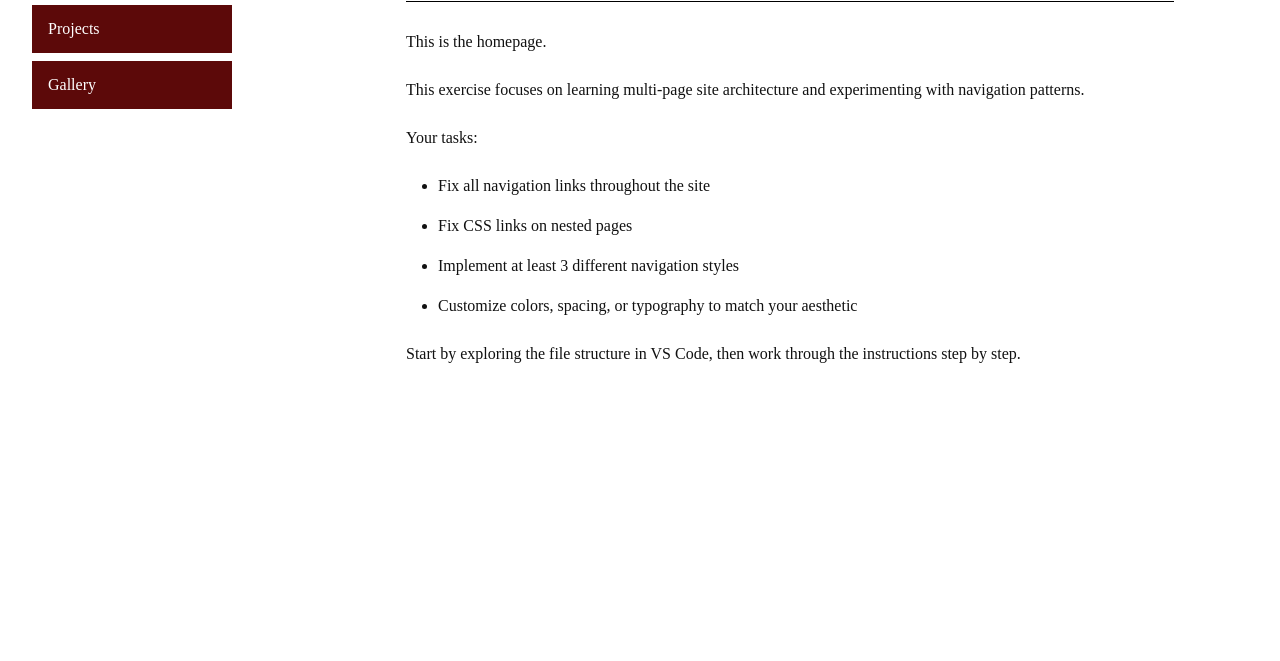
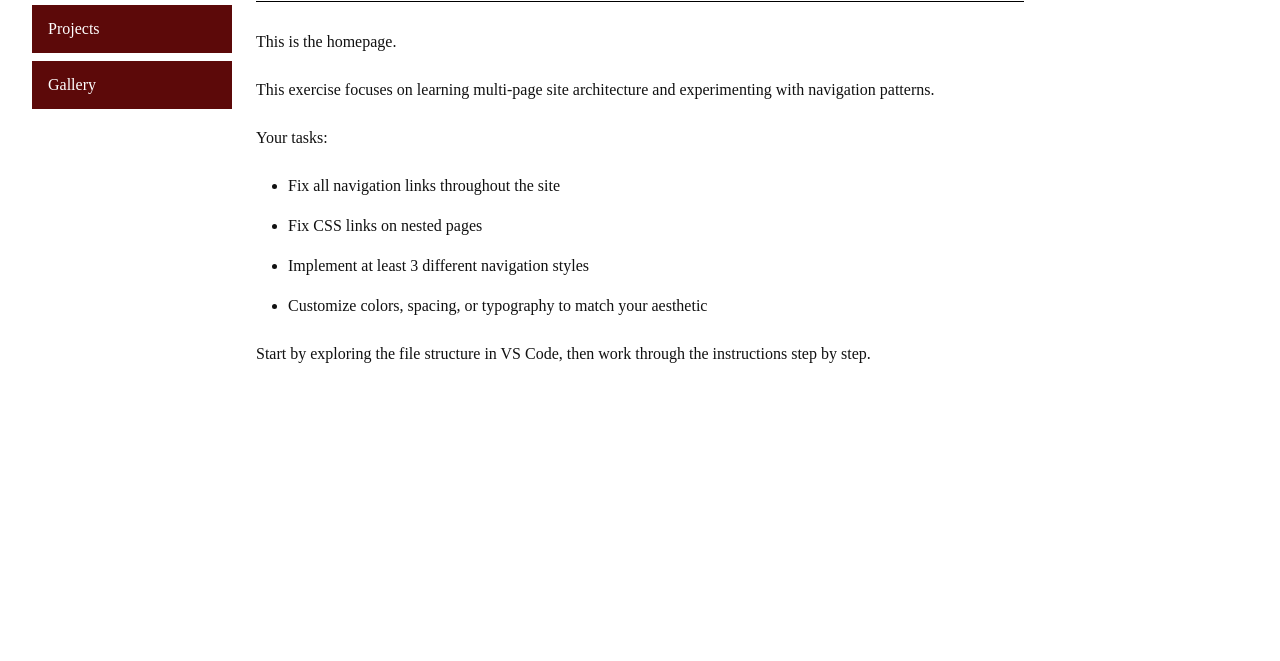
Before and after one commit to usagi-oni/me_course_portfolio, a plain HTML site: page week-06-exercise-01/index.html in a window 1280 px wide. Shown: the part 139-800 px from the top of the page. Drawn offline with Linux system fonts and the light colour scheme.

Commit message:
update style
changed margin left

```diff
--- a/week-06-exercise-01/css/style.css
+++ b/week-06-exercise-01/css/style.css
@@ -190,5 +190,5 @@ code {
 }
 
 .nav-centered+main {
-  margin-left: 300px;
+  margin-left: 200;
 }
```
